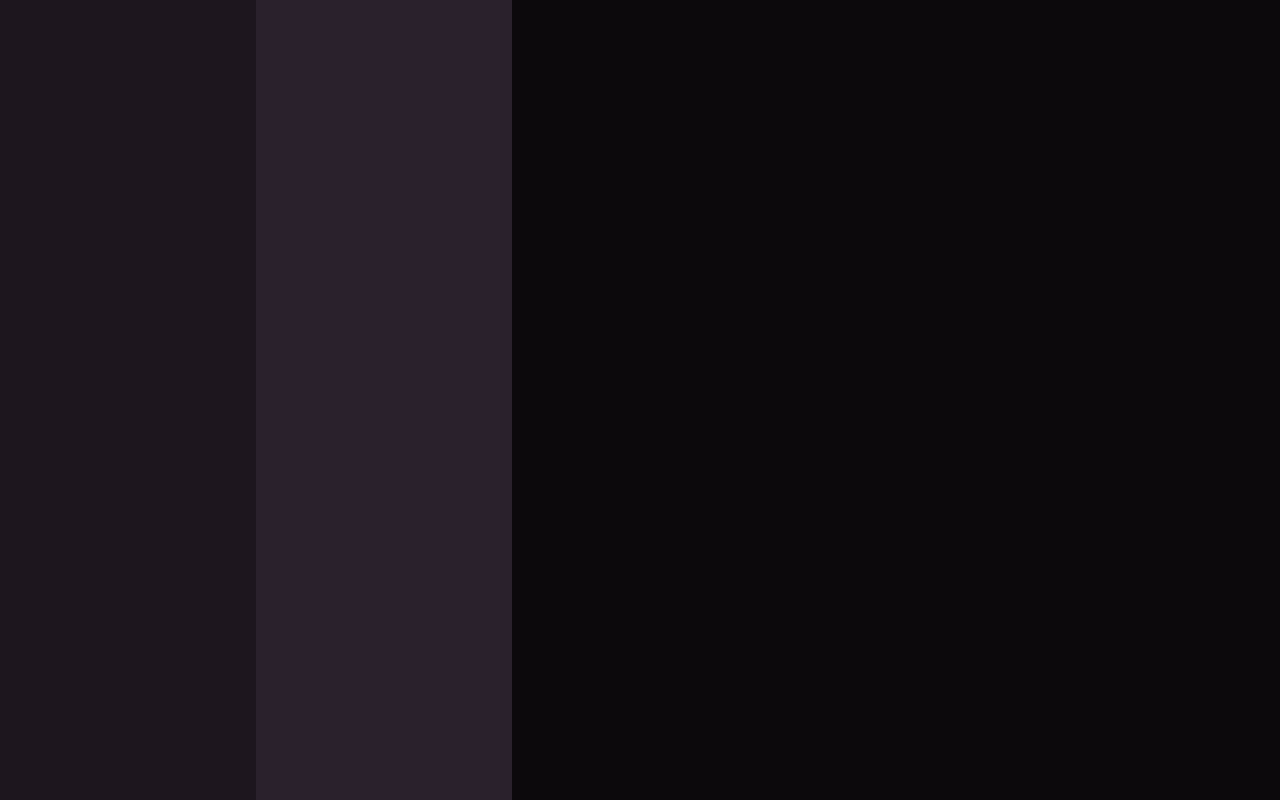
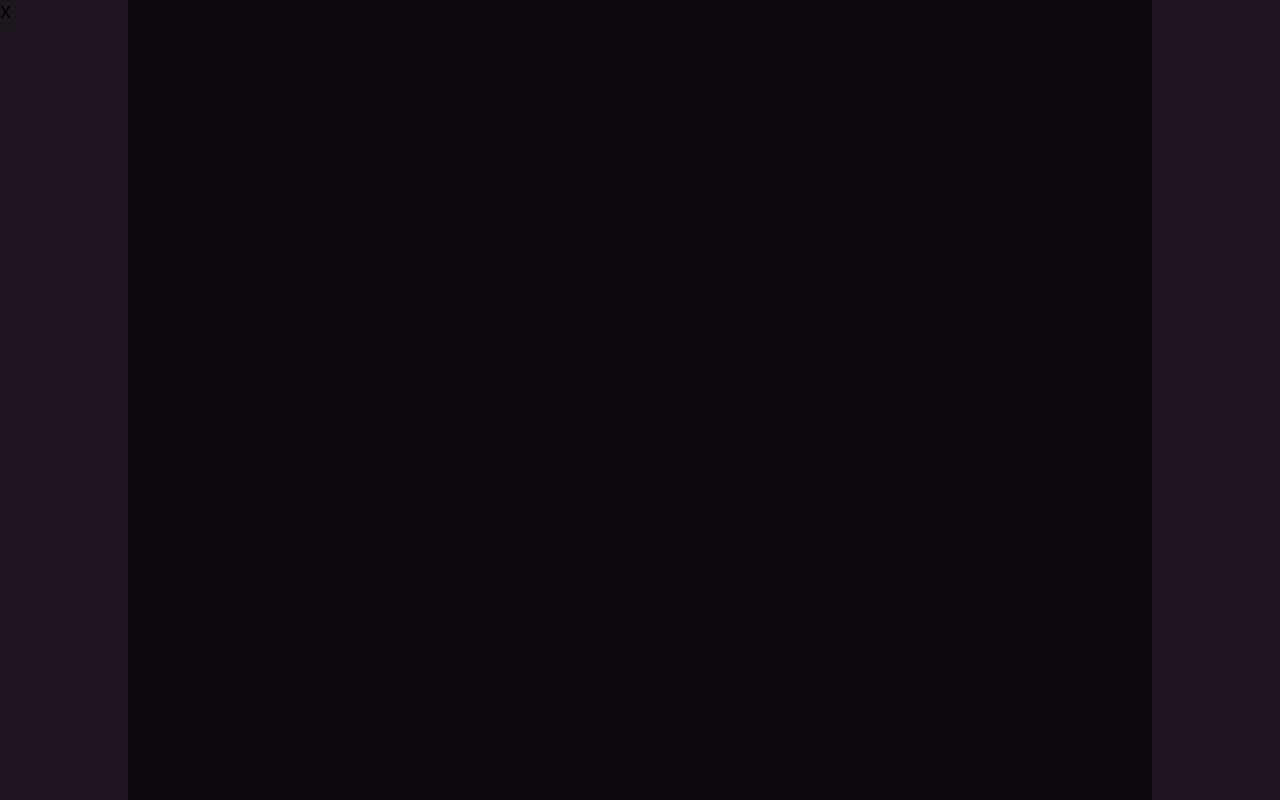
Before and after one commit to ky381011/miniDashboard, a React (Vite) app in the folder app/: page / in a window 1280 px wide. Built offline with nearby package versions, Linux system fonts and the light colour scheme.

Commit message:
feat: refactor layout components by adding Main component and adjusting Sidebar and Configs styles

```diff
--- a/app/src/App.tsx
+++ b/app/src/App.tsx
@@ -4,11 +4,7 @@ import { Dashboard } from './components/layout/Dashboard'
 function App() {
   return (
     <>
-      <div className='grid grid-cols-[auto_1fr_auto]'>
-
-        <Dashboard />
-
-      </div>
+      <Dashboard />
     </>
   )
 }
--- a/app/src/components/layout/Configs.tsx
+++ b/app/src/components/layout/Configs.tsx
@@ -1,6 +1,6 @@
 export function Configs() {
   return (
-    <div className='bg-mauve-800 w-64 min-h-screen'>
+    <div className='bg-mauve-900 min-w-1/10 min-h-screen'>
 
     </div>
   )
--- a/app/src/components/layout/Dashboard.tsx
+++ b/app/src/components/layout/Dashboard.tsx
@@ -1,11 +1,12 @@
 import { Configs } from "./Configs";
+import { Main } from "./Main";
 import { Sidebar } from "./Sidebar";
 
 export function Dashboard() {
   return (
-    <div className='bg-mauve-950 min-h-screen flex'>
+    <div className='bg-mauve-950 min-h-screen min-w-full flex'>
       <Sidebar />
-
+      <Main />
       <Configs />
     </div>
   )
--- /dev/null
+++ b/app/src/components/layout/Main.tsx
@@ -0,0 +1,7 @@
+export function Main() {
+  return (
+    <div className='bg-mauve-950 min-w-4/5 min-h-screen'>
+      {/* Sidebar content goes here */}
+    </div>
+  )
+}
--- a/app/src/components/layout/Sidebar.tsx
+++ b/app/src/components/layout/Sidebar.tsx
@@ -1,7 +1,8 @@
 export function Sidebar() {
   return (
-    <div className='bg-mauve-900 w-64 min-h-screen'>
+    <div className='bg-mauve-900 min-w-1/10 min-h-screen'>
       {/* Sidebar content goes here */}
+      <p>X</p>
     </div>
   )
 }
```
